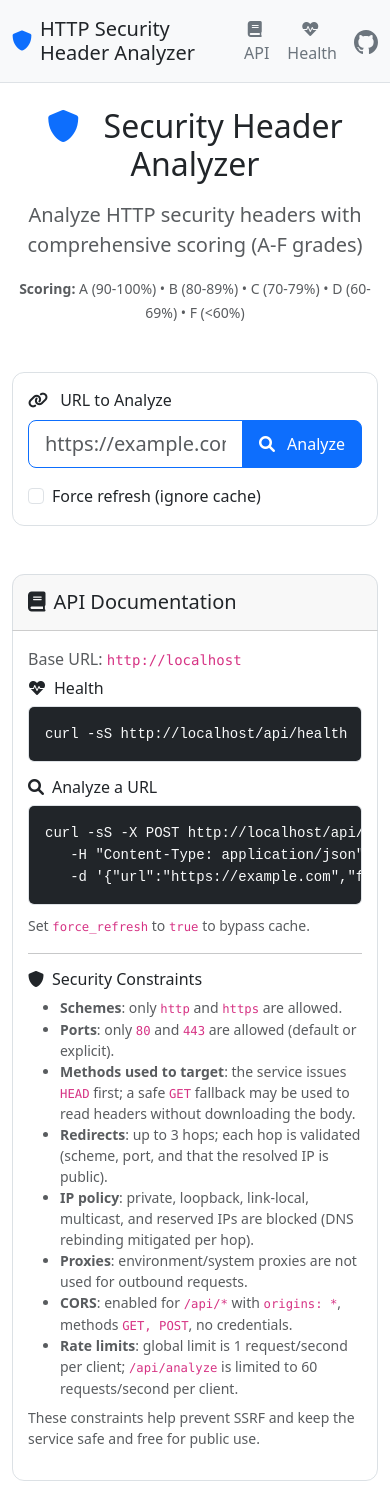
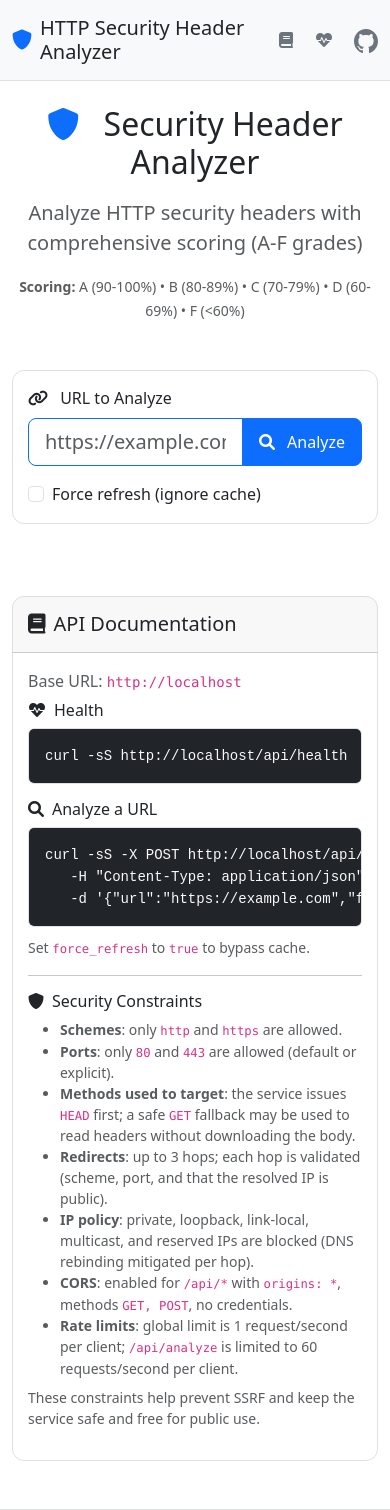
Before and after one commit to jonasfroeller/header-checker, a Flask app: page / in a window 390 px wide. Shown: the top 1510 px of the page. Run offline with Flask 3, Linux system fonts and the light colour scheme; some libraries are stand-ins or nearby versions.

Commit message:
small tweaks polishing the website

```diff
--- a/app.py
+++ b/app.py
@@ -3,9 +3,7 @@ import logging
 from flask import Flask, request, jsonify, render_template
 from flask_limiter import Limiter
 from flask_limiter.util import get_remote_address
-from werkzeug.middleware.proxy_fix import ProxyFix
 from flask_cors import CORS
-from werkzeug.exceptions import HTTPException, RequestEntityTooLarge
 import secrets
 from services.humble_service import HumbleService
 from services.cache_service import CacheService
@@ -15,7 +13,7 @@ logging.basicConfig(level=logging.DEBUG)
 logger = logging.getLogger(__name__)
 
 app = Flask(__name__)
-app.config['MAX_CONTENT_LENGTH'] = 64 * 1024  # 64KB limit for request bodies
+app.config['MAX_CONTENT_LENGTH'] = 256 * 1024  # 256KB limit for request bodies
 
 _env = (os.environ.get('FLASK_ENV') or '').lower()
 _app_env = (os.environ.get('APP_ENV') or '').lower()
@@ -32,9 +30,11 @@ app.secret_key = _session_secret
 
 _trust_proxy = os.environ.get('TRUST_PROXY', '0') in {'1', 'true', 'yes', 'on'}
 if _trust_proxy:
-    app.wsgi_app = ProxyFix(app.wsgi_app, x_for=1, x_proto=1, x_host=1)
-else:
-    app.wsgi_app = ProxyFix(app.wsgi_app, x_proto=1, x_host=1)
+    try:
+        from werkzeug.middleware.proxy_fix import ProxyFix
+        app.wsgi_app = ProxyFix(app.wsgi_app, x_for=1, x_proto=1, x_host=1)
+    except Exception as _e:
+        logger.warning(f"ProxyFix unavailable or failed: {_e}")
 
 CORS(app, resources={r"/api/*": {
     "origins": "*",
@@ -240,7 +240,7 @@ def not_found_handler(e):
 
 
 @app.errorhandler(413)
-def request_entity_too_large(e: RequestEntityTooLarge):
+def request_entity_too_large(e):
     """Return JSON for payloads exceeding MAX_CONTENT_LENGTH"""
     return jsonify({
         'error': 'Request entity too large',
@@ -248,13 +248,25 @@ def request_entity_too_large(e: RequestEntityTooLarge):
     }), 413
 
 
-@app.errorhandler(HTTPException)
-def handle_http_exception(e: HTTPException):
-    """Return JSON instead of HTML for generic HTTP errors"""
+@app.errorhandler(Exception)
+def handle_exception(e):
+    """Return JSON instead of HTML for generic errors"""
+    status = getattr(e, 'code', 500)
+    name = getattr(e, 'name', 'HTTP error' if status and status !=
+                   500 else 'Internal server error')
+    description = getattr(e, 'description', 'An HTTP error occurred' if status and status !=
+                          500 else 'An unexpected error occurred')
+
+    if status >= 500:
+        try:
+            logger.error(f"Unhandled exception: {e}")
+        except Exception:
+            pass
+
     return jsonify({
-        'error': e.name or 'HTTP error',
-        'message': e.description or 'An HTTP error occurred'
-    }), getattr(e, 'code', 500)
+        'error': name,
+        'message': description
+    }), status
 
 
 @app.errorhandler(500)
--- a/static/style.css
+++ b/static/style.css
@@ -230,9 +230,9 @@ footer {
 /* Responsive adjustments */
 @media (max-width: 768px) {
     .security-grade {
-        width: 50px;
-        height: 50px;
-        font-size: 1.25rem;
+        width: 84px;
+        height: 84px;
+        font-size: 1.6rem;
     }
 
     .display-4 {
--- a/templates/index.html
+++ b/templates/index.html
@@ -48,7 +48,7 @@
             title="API Documentation"
           >
             <i class="fas fa-book me-1"></i>
-            API
+            <span class="d-none d-sm-inline">API</span>
           </a>
           <button
             type="button"
@@ -57,7 +57,7 @@
             title="Health Check"
           >
             <i class="fas fa-heartbeat me-1"></i>
-            Health
+            <span class="d-none d-sm-inline">Health</span>
           </button>
           {% if is_dev_mode %}
           <a
@@ -67,7 +67,7 @@
             title="Clear Cache"
           >
             <i class="fas fa-trash-alt me-1"></i>
-            Clear Cache
+            <span class="d-none d-sm-inline">Clear Cache</span>
           </a>
           {% endif %}
           <a
@@ -123,7 +123,8 @@
 
         <!-- URL Input Form -->
         <div>
-          <div class="mx-auto" style="max-width: 880px;">
+          <div class="row justify-content-center">
+            <div class="col-12 col-lg-10 col-xl-8">
               <div class="card shadow">
                 <div class="card-body">
                   <form id="analyzeForm">
@@ -166,14 +167,12 @@
               </div>
             </div>
           </div>
+        </div>
 
         <!-- Loading Indicator -->
-        <div
-          id="loadingIndicator"
-          class="row justify-content-center mt-4"
-          style="display: none"
-        >
-          <div class="col-auto">
+        <div id="loadingIndicator" class="mt-4" style="display: none">
+          <div class="row justify-content-center">
+            <div class="col-12 col-lg-10 col-xl-8">
               <div class="card">
                 <div class="card-body">
                   <div class="d-flex align-items-center justify-content-center">
@@ -186,22 +185,32 @@
               </div>
             </div>
           </div>
+        </div>
 
         <!-- Results Section -->
         <div id="resultsSection" class="mt-4" style="display: none">
           <!-- Summary Card -->
           <div id="results">
-            <div class="mx-auto" style="max-width: 880px;">
+            <div class="row justify-content-center">
+              <div class="col-12 col-lg-10 col-xl-8">
                 <div class="card shadow mb-4">
                   <div class="card-body p-4">
                     <div class="row align-items-center gx-0">
                       <div class="col-md-8 pe-3">
-                      <h5 class="card-title mb-1 d-flex align-items-center gap-2">
+                        <h5
+                          class="card-title mb-1 d-flex align-items-center gap-2"
+                        >
                           <i class="fas fa-info-circle"></i>
                           <span>Analysis Summary</span>
-                        <span class="badge bg-info badge-sm ms-2 align-self-end" id="cacheStatus"></span>
+                          <span
+                            class="badge bg-info badge-sm ms-2 align-self-end"
+                            id="cacheStatus"
+                          ></span>
                         </h5>
-                      <p class="card-text text-muted mb-0" id="summaryText"></p>
+                        <p
+                          class="card-text text-muted mb-0"
+                          id="summaryText"
+                        ></p>
                       </div>
                       <div class="col-md-4 text-end ps-3">
                         <div
@@ -220,7 +229,10 @@
                           </div>
                           <div class="text-end">
                             <div class="d-inline-flex align-items-end">
-                            <div class="security-grade" id="securityGrade">?</div>
+                              <div class="security-grade" id="securityGrade">
+                                ?
+                              </div>
+                            </div>
                           </div>
                         </div>
                       </div>
@@ -233,7 +245,8 @@
 
           <!-- Security Headers Analysis -->
           <div>
-            <div class="mx-auto" style="max-width: 880px;">
+            <div class="row justify-content-center">
+              <div class="col-12 col-lg-10 col-xl-8">
                 <div class="card shadow mb-4">
                   <div class="card-body">
                     <div class="row">
@@ -242,14 +255,21 @@
                           <i class="fas fa-check-circle text-success me-2"></i>
                           Present Headers
                         </h6>
-                      <div id="presentHeaders"><!-- Populated dynamically --></div>
+                        <div id="presentHeaders">
+                          <!-- Populated dynamically -->
+                        </div>
                       </div>
                       <div class="col-md-6">
                         <h6 class="mb-3">
-                        <i class="fas fa-exclamation-triangle text-warning me-2"></i>
+                          <i
+                            class="fas fa-exclamation-triangle text-warning me-2"
+                          ></i>
                           Missing Headers
                         </h6>
-                      <div id="missingHeaders"><!-- Populated dynamically --></div>
+                        <div id="missingHeaders">
+                          <!-- Populated dynamically -->
+                        </div>
+                      </div>
                     </div>
                   </div>
                 </div>
@@ -259,7 +279,8 @@
 
           <!-- Warnings -->
           <div id="warningsSection" style="display: none">
-            <div class="mx-auto" style="max-width: 880px;">
+            <div class="row justify-content-center">
+              <div class="col-12 col-lg-10 col-xl-8">
                 <div class="card shadow mb-4">
                   <div class="card-header bg-warning text-dark">
                     <h6 class="mb-0">
@@ -273,18 +294,22 @@
                 </div>
               </div>
             </div>
+          </div>
 
           <!-- Raw Data -->
           <div>
-            <div class="mx-auto" style="max-width: 880px;">
+            <div class="row justify-content-center">
+              <div class="col-12 col-lg-10 col-xl-8">
                 <div class="card shadow">
-                <div class="card-header position-relative py-3">
+                  <div class="card-header py-3">
+                    <div class="d-flex flex-column flex-md-row align-items-start align-items-md-center justify-content-between gap-2">
                       <h6 class="mb-0 d-flex align-items-center">
                         <i class="fas fa-code me-2"></i>
                         Raw Analysis Data
-                    <div class="position-absolute top-50 translate-middle-y" style="right: 1rem;">
+                      </h6>
+                      <div class="d-flex gap-2">
                         <button
-                        class="btn btn-sm btn-outline-secondary me-2"
+                          class="btn btn-sm btn-outline-secondary"
                           onclick="downloadJson()"
                         >
                           <i class="fas fa-download me-1"></i>
@@ -298,7 +323,7 @@
                           Copy
                         </button>
                       </div>
-                  </h6>
+                    </div>
                   </div>
                   <div class="card-body">
                     <pre><code id="rawData" class="language-json"></code></pre>
@@ -307,10 +332,12 @@
               </div>
             </div>
           </div>
+        </div>
 
         <!-- Error Alert -->
         <div class="mt-4">
-          <div class="mx-auto" style="max-width: 880px;">
+          <div class="row justify-content-center">
+            <div class="col-12 col-lg-10 col-xl-8">
               <div
                 id="errorAlert"
                 class="error-notification"
@@ -333,10 +360,12 @@
               </div>
             </div>
           </div>
+        </div>
 
         <!-- API Documentation -->
         <div id="api-docs" class="mt-5">
-          <div class="mx-auto" style="max-width: 880px;">
+          <div class="row justify-content-center">
+            <div class="col-12 col-lg-10 col-xl-8">
               <div class="card shadow">
                 <div class="card-header py-3">
                   <h5 class="mb-0 d-flex align-items-center">
@@ -349,30 +378,73 @@
                     Base URL: <code id="apiBaseUrl">https://example.com</code>
                   </p>
                   <div class="mb-3">
-                  <h6 class="mb-2"><i class="fas fa-heartbeat me-2"></i>Health</h6>
-                  <pre class="mb-0"><code id="curlHealth" class="language-bash">curl -sS https://example.com/api/health</code></pre>
+                    <h6 class="mb-2">
+                      <i class="fas fa-heartbeat me-2"></i>Health
+                    </h6>
+                    <pre
+                      class="mb-0"
+                    ><code id="curlHealth" class="language-bash">curl -sS https://example.com/api/health</code></pre>
                   </div>
                   <div class="mb-3">
-                  <h6 class="mb-2"><i class="fas fa-search me-2"></i>Analyze a URL</h6>
-                  <pre class="mb-2"><code id="curlAnalyze" class="language-bash">curl -sS -X POST https://example.com/api/analyze \
+                    <h6 class="mb-2">
+                      <i class="fas fa-search me-2"></i>Analyze a URL
+                    </h6>
+                    <pre
+                      class="mb-2"
+                    ><code id="curlAnalyze" class="language-bash">curl -sS -X POST https://example.com/api/analyze \
   -H "Content-Type: application/json" \
   -d '{"url":"https://example.com","force_refresh":false}'</code></pre>
-                  <small class="text-muted">Set <code>force_refresh</code> to <code>true</code> to bypass cache.</small>
+                    <small class="text-muted"
+                      >Set <code>force_refresh</code> to <code>true</code> to
+                      bypass cache.</small
+                    >
                   </div>
                   <hr />
                   <div class="mb-3">
-                  <h6 class="mb-2"><i class="fas fa-shield-alt me-2"></i>Security Constraints</h6>
+                    <h6 class="mb-2">
+                      <i class="fas fa-shield-alt me-2"></i>Security Constraints
+                    </h6>
                     <ul class="small text-muted mb-2">
-                    <li><strong>Schemes</strong>: only <code>http</code> and <code>https</code> are allowed.</li>
-                    <li><strong>Ports</strong>: only <code>80</code> and <code>443</code> are allowed (default or explicit).</li>
-                    <li><strong>Methods used to target</strong>: the service issues <code>HEAD</code> first; a safe <code>GET</code> fallback may be used to read headers without downloading the body.</li>
-                    <li><strong>Redirects</strong>: up to 3 hops; each hop is validated (scheme, port, and that the resolved IP is public).</li>
-                    <li><strong>IP policy</strong>: private, loopback, link-local, multicast, and reserved IPs are blocked (DNS rebinding mitigated per hop).</li>
-                    <li><strong>Proxies</strong>: environment/system proxies are not used for outbound requests.</li>
-                    <li><strong>CORS</strong>: enabled for <code>/api/*</code> with <code>origins: *</code>, methods <code>GET, POST</code>, no credentials.</li>
-                    <li><strong>Rate limits</strong>: global limit is 1 request/second per client; <code>/api/analyze</code> is limited to 60 requests/second per client.</li>
+                      <li>
+                        <strong>Schemes</strong>: only <code>http</code> and
+                        <code>https</code> are allowed.
+                      </li>
+                      <li>
+                        <strong>Ports</strong>: only <code>80</code> and
+                        <code>443</code> are allowed (default or explicit).
+                      </li>
+                      <li>
+                        <strong>Methods used to target</strong>: the service
+                        issues <code>HEAD</code> first; a safe
+                        <code>GET</code> fallback may be used to read headers
+                        without downloading the body.
+                      </li>
+                      <li>
+                        <strong>Redirects</strong>: up to 3 hops; each hop is
+                        validated (scheme, port, and that the resolved IP is
+                        public).
+                      </li>
+                      <li>
+                        <strong>IP policy</strong>: private, loopback,
+                        link-local, multicast, and reserved IPs are blocked (DNS
+                        rebinding mitigated per hop).
+                      </li>
+                      <li>
+                        <strong>CORS</strong>: enabled for
+                        <code>/api/*</code> with <code>origins: *</code>,
+                        methods <code>GET, POST</code>, no credentials.
+                      </li>
+                      <li>
+                        <strong>Rate limits</strong>: global limit is 1
+                        request/second per client; <code>/api/analyze</code> is
+                        limited to 60 requests/second per client.
+                      </li>
                     </ul>
-                  <p class="small text-muted mb-0">These constraints help prevent SSRF and keep the service safe and free for public use.</p>
+                    <p class="small text-muted mb-0">
+                      These constraints help prevent SSRF and keep the service
+                      safe and free for public use.
+                    </p>
+                  </div>
                 </div>
               </div>
             </div>
@@ -382,13 +454,15 @@
           (function () {
             try {
               const base = window.location.origin;
-              const apiBaseEl = document.getElementById('apiBaseUrl');
-              const healthEl = document.getElementById('curlHealth');
-              const analyzeEl = document.getElementById('curlAnalyze');
+              const apiBaseEl = document.getElementById("apiBaseUrl");
+              const healthEl = document.getElementById("curlHealth");
+              const analyzeEl = document.getElementById("curlAnalyze");
               if (apiBaseEl) apiBaseEl.textContent = base;
-              if (healthEl) healthEl.textContent = `curl -sS ${base}/api/health`;
-              if (analyzeEl) analyzeEl.textContent = `curl -sS -X POST ${base}/api/analyze \\\n   -H "Content-Type: application/json" \\\n   -d '{"url":"https://example.com","force_refresh":false}'`;
-            } catch (e) { }
+              if (healthEl)
+                healthEl.textContent = `curl -sS ${base}/api/health`;
+              if (analyzeEl)
+                analyzeEl.textContent = `curl -sS -X POST ${base}/api/analyze \\\n   -H "Content-Type: application/json" \\\n   -d '{"url":"https://example.com","force_refresh":false}'`;
+            } catch (e) {}
           })();
         </script>
       </div>
```
Lines whose indentation alone changed are shown as unchanged.
